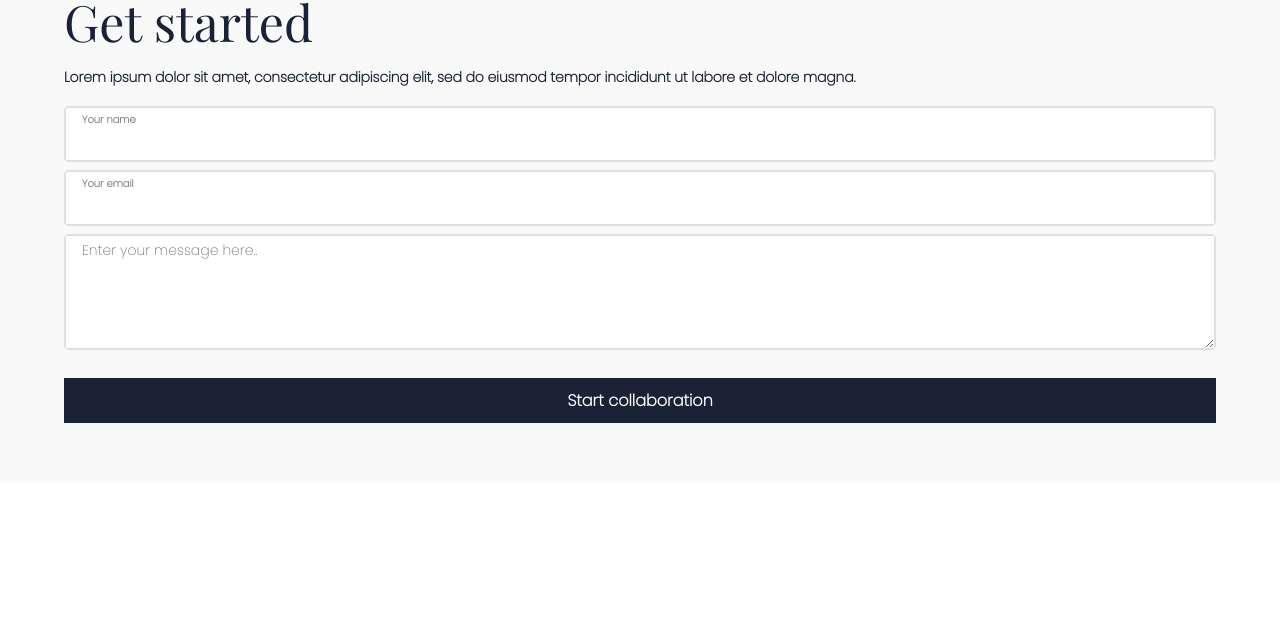
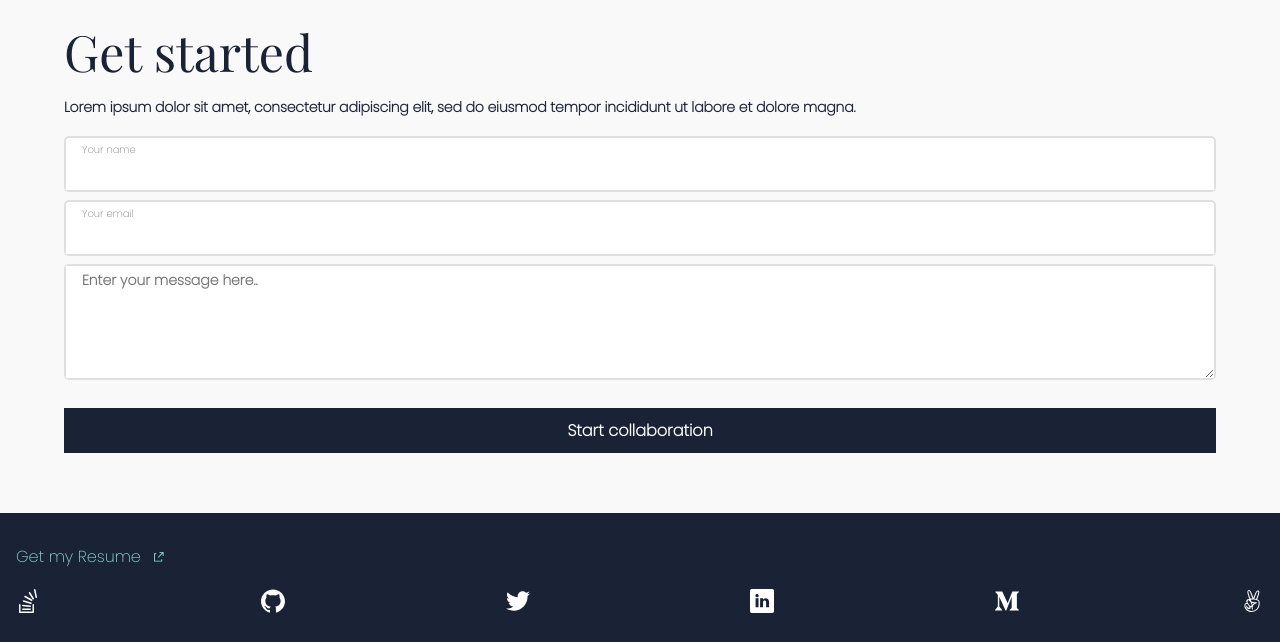
Before and after one commit to Elerqsousy/portfolio, a website: page index.html in a window 1280 px wide. Shown: the part 7244-7886 px from the top of the page. Before the commit the page ends 7727 px from the top, so only its background shows below. Drawn offline with nearby package versions, Linux system fonts and the light colour scheme.

Commit message:
add foter section HTML and styling + upload social medial imgs

```diff
--- a/index.html
+++ b/index.html
@@ -240,5 +240,16 @@
         </form>
       </section>
     </main>
+    <footer>
+      <h2>Get my Resume &#160; <img src="images/ic_link_teal.svg" alt="" /></h2>
+      <figure class="acc">
+        <img src="images/ic_stackoverflow.svg" alt="stackoverflow link" />
+        <img src="images/ic_github.svg" alt="stackoverflow link" />
+        <img src="images/ic_twitter.svg" alt="stackoverflow link" />
+        <img src="images/ic_linkedin.svg" alt="stackoverflow link" />
+        <img src="images/ic_medium.svg" alt="stackoverflow link" />
+        <img src="images/ic_angellist.svg" alt="stackoverflow link" />
+      </figure>
+    </footer>
   </body>
 </html>
--- a/styles.css
+++ b/styles.css
@@ -224,6 +224,7 @@ button:active {
 .form-container {
   background-color: #f9f9fa;
   padding-bottom: 40px;
+  margin-top: 30px;
 }
 
 .form-li {
@@ -243,10 +244,10 @@ textarea {
   padding: 4px 16px 8px 16px;
   font-family: "Poppins", sans-serif;
   font-style: normal;
-  font-weight: normal;
+  font-weight: bold;
   font-size: 14px;
   line-height: 21px;
-  color: #7d7c84;
+  color: #1a2236;
 }
 
 input:focus,
@@ -259,7 +260,7 @@ label {
   color: #7d7c84;
   font-family: "Poppins", sans-serif;
   font-style: normal;
-  font-weight: bold;
+  font-weight: normal;
   font-size: 10px;
   line-height: 15px;
   margin: 4px 0 0 16px;
@@ -273,3 +274,31 @@ form ul li {
 #msg {
   height: 112px;
 }
+
+footer {
+  background-color: #1a2236;
+  padding: 32px 16px;
+}
+
+.acc {
+  display: flex;
+  justify-content: space-between;
+}
+
+footer img {
+  width: 10px;
+}
+
+figure img {
+  width: 24px;
+}
+
+footer h2 {
+  font-family: "Poppins", sans-serif;
+  font-style: normal;
+  font-weight: 500;
+  font-size: 16px;
+  line-height: 24px;
+  color: #92dcdc;
+  margin-bottom: 20px;
+}
```
Also changed, not shown: images/ic_angellist.svg (added), images/ic_github.svg (added), images/ic_link_teal.svg (added), images/ic_linkedin.svg (added), images/ic_medium.svg (added), images/ic_stackoverflow.svg (added), images/ic_twitter.svg (added).
